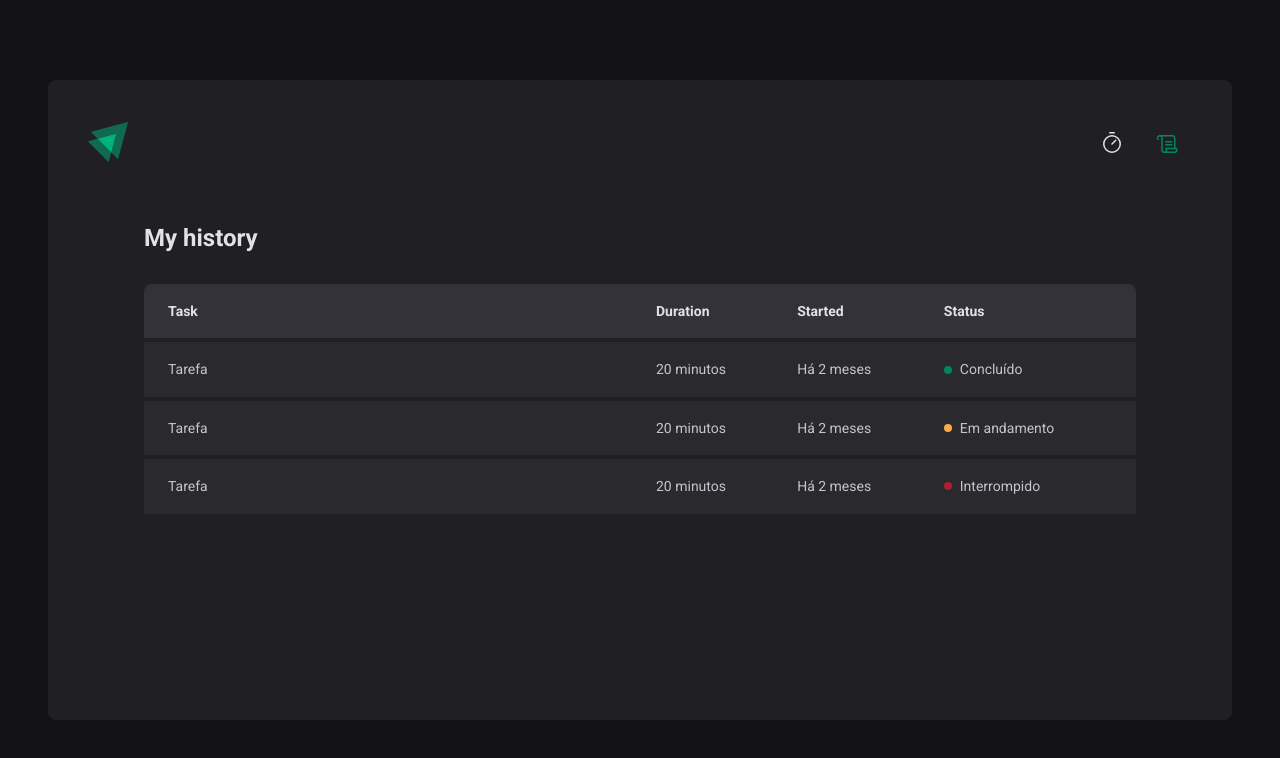
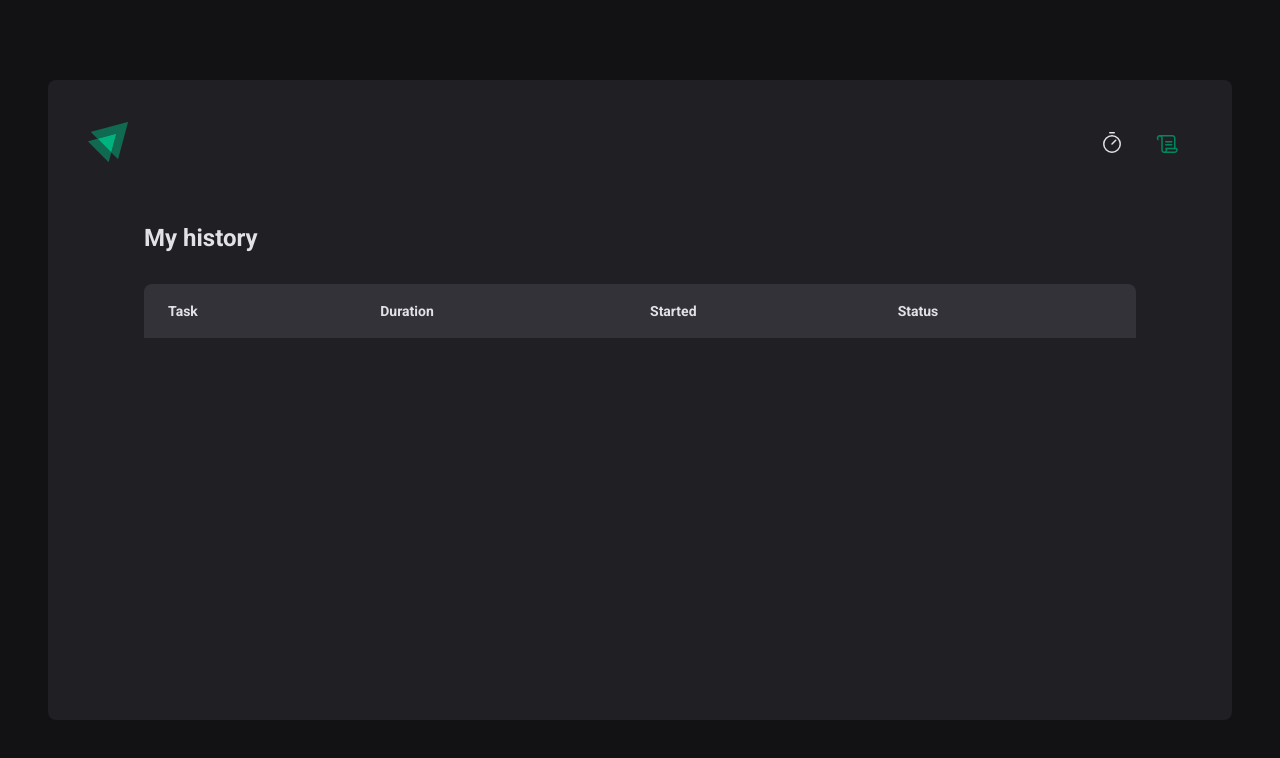
Before and after one commit to beatrizmf/timer, a React (Vite) app: page /history in a window 1280 px wide. Shown: the top 758 px of the page. Built offline with nearby package versions, Linux system fonts and the light colour scheme.

Commit message:
feat: history with cycles

```diff
--- a/src/pages/History/index.tsx
+++ b/src/pages/History/index.tsx
@@ -1,6 +1,13 @@
+import { formatDistanceToNow } from 'date-fns'
+import ptBR from 'date-fns/locale/pt-BR'
+
+import { useCycles } from '../../hooks/useCycles'
+
 import { HistoryContainer, HistoryList, Status } from './styles'
 
 export function History() {
+  const { cycles } = useCycles()
+
   return (
     <HistoryContainer>
       <h1>My history</h1>
@@ -17,30 +24,32 @@
           </thead>
 
           <tbody>
-            <tr>
-              <td>Tarefa</td>
-              <td>20 minutos</td>
-              <td>Há 2 meses</td>
-              <td>
-                <Status statusColor="green">Concluído</Status>
-              </td>
-            </tr>
-            <tr>
-              <td>Tarefa</td>
-              <td>20 minutos</td>
-              <td>Há 2 meses</td>
-              <td>
-                <Status statusColor="yellow">Em andamento</Status>
-              </td>
-            </tr>
-            <tr>
-              <td>Tarefa</td>
-              <td>20 minutos</td>
-              <td>Há 2 meses</td>
-              <td>
-                <Status statusColor="red">Interrompido</Status>
-              </td>
-            </tr>
+            {cycles.map((cycle) => (
+              <tr key={cycle.id}>
+                <td>{cycle.task}</td>
+                <td>{cycle.minutesAmount} minutes</td>
+                <td>
+                  {formatDistanceToNow(cycle.startDate, {
+                    addSuffix: true,
+                    locale: ptBR,
+                  })}
+                </td>
+                <td>
+                  {cycle.finishedDate != null && (
+                    <Status statusColor="green">Completed</Status>
+                  )}
+
+                  {cycle.interruptedDate != null && (
+                    <Status statusColor="red">Interrupted</Status>
+                  )}
+
+                  {cycle.finishedDate == null &&
+                    cycle.interruptedDate == null && (
+                      <Status statusColor="yellow">In progress</Status>
+                    )}
+                </td>
+              </tr>
+            ))}
           </tbody>
         </table>
       </HistoryList>
```
